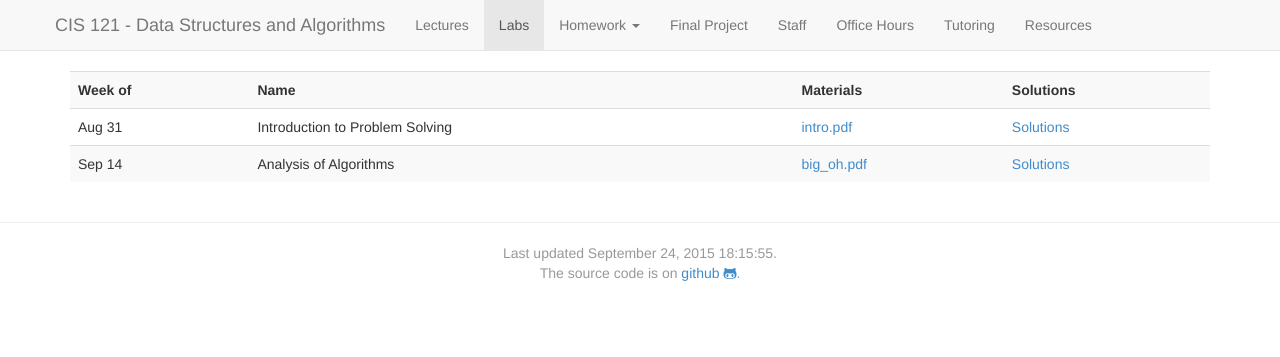
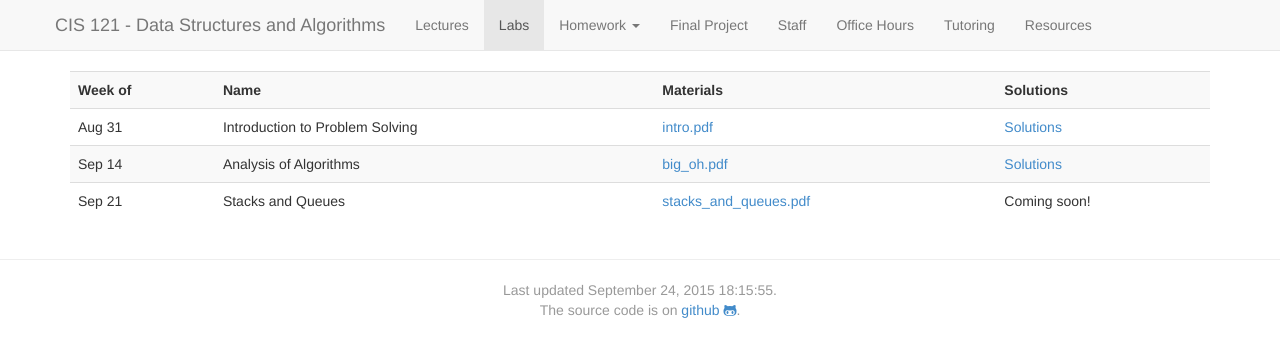
Before and after one commit to callison-burch/data-structures-and-algorithms, a Jekyll site: the page built from labs.md, in a window 1280 px wide. Shown: the top 357 px of the page. Built offline with Jekyll 4.4.1, drawn with Linux system fonts in a browser that asks for light colours; nearby versions of some CDN libraries.

Commit message:
Add stack and queues lab

```diff
--- a/_data/labs.yaml
+++ b/_data/labs.yaml
@@ -11,3 +11,10 @@
    link_name: big_oh.pdf
    link: content/labs/big_oh/big_oh.pdf
    solutions_link: protected_content/labs/big_oh_sols/big_oh_sols.pdf
+
+-
+   date: 2015-09-21
+   name: Stacks and Queues
+   link_name: stacks_and_queues.pdf
+   link: content/labs/stacks_and_queues/stacks_and_queues.pdf
+   solutions_link:
```
